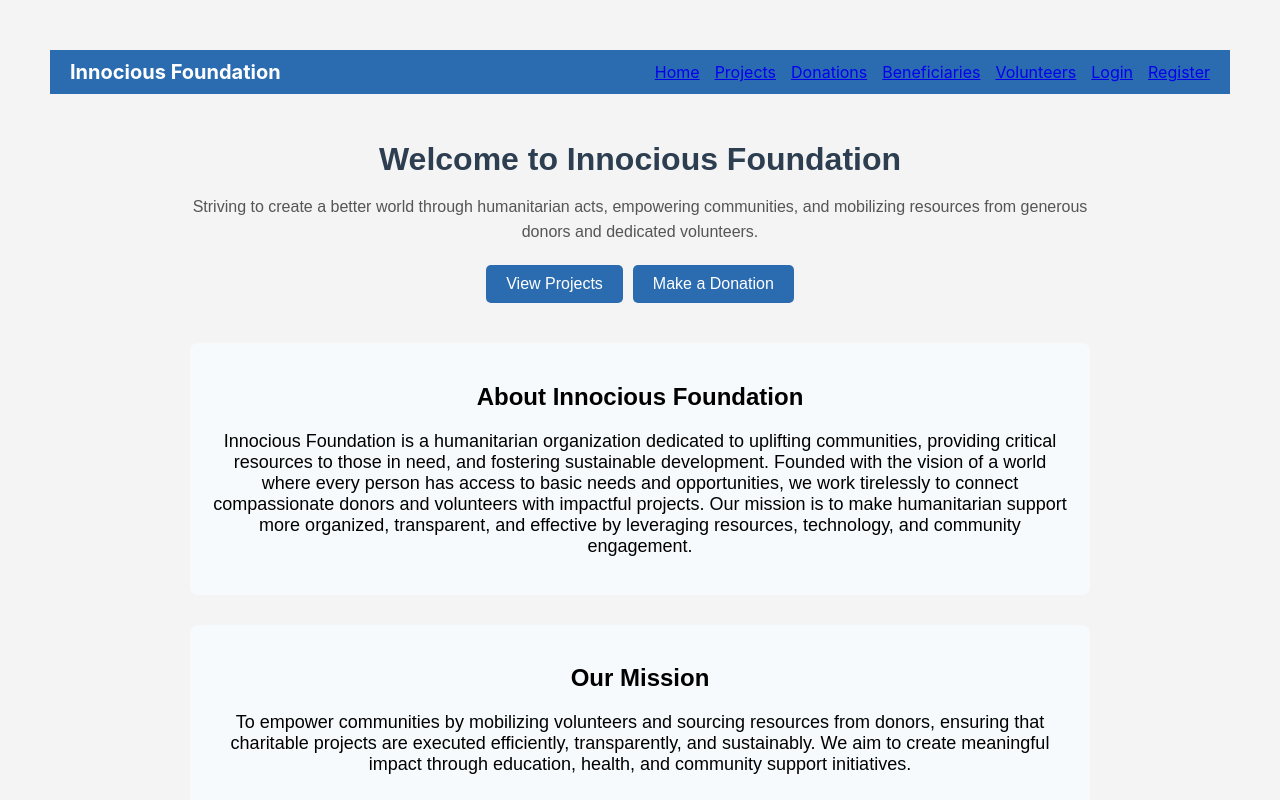
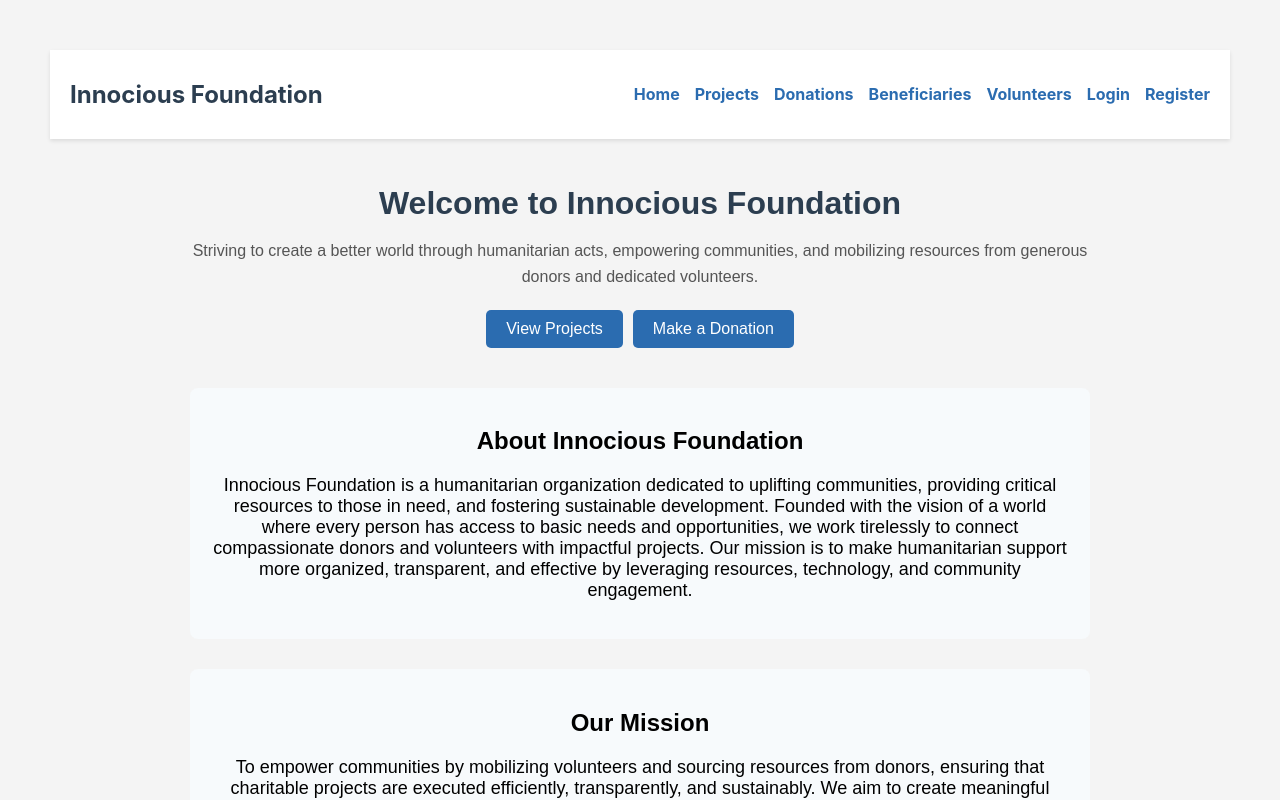
Before and after one commit to Omwami-dev/community-aid-frontend, a React (Create React App) app: page / in a window 1280 px wide. Shown: the top 800 px of the page. Built offline with nearby package versions, Linux system fonts and the light colour scheme.

Commit message:
update navbar with a new style

```diff
--- a/src/components/Navbar.js
+++ b/src/components/Navbar.js
@@ -1,85 +1,72 @@
-import React, { useState, useEffect } from "react";
+import React, { useState } from "react";
 import { Link } from "react-router-dom";
 
 const Navbar = () => {
-  const [isOpen, setIsOpen] = useState(false);
-  const [isMobile, setIsMobile] = useState(window.innerWidth <= 768);
-
-  // Update isMobile on window resize
-  useEffect(() => {
-    const handleResize = () => setIsMobile(window.innerWidth <= 768);
-    window.addEventListener("resize", handleResize);
-    return () => window.removeEventListener("resize", handleResize);
-  }, []);
-
-  const toggleMenu = () => setIsOpen(!isOpen);
+  const [isMobile, setIsMobile] = useState(false);
 
   return (
     <nav style={navStyle}>
-      <div style={logoStyle}>Innocious Foundation</div>
-
-      {isMobile && (
-        <div style={hamburgerStyle} onClick={toggleMenu}>
-          <div style={barStyle}></div>
-          <div style={barStyle}></div>
-          <div style={barStyle}></div>
-        </div>
-      )}
-
-      <ul
-        style={{
-          ...navLinksStyle,
-          flexDirection: isMobile ? "column" : "row",
-          display: isMobile ? (isOpen ? "flex" : "none") : "flex",
-        }}
-      >
-        <li><Link className="nav-link" to="/" onClick={() => setIsOpen(false)}>Home</Link></li>
-        <li><Link className="nav-link" to="/projects" onClick={() => setIsOpen(false)}>Projects</Link></li>
-        <li><Link className="nav-link" to="/donations" onClick={() => setIsOpen(false)}>Donations</Link></li>
-        <li><Link className="nav-link" to="/beneficiaries" onClick={() => setIsOpen(false)}>Beneficiaries</Link></li>
-        <li><Link className="nav-link" to="/volunteers" onClick={() => setIsOpen(false)}>Volunteers</Link></li>
-        <li><Link className="nav-link" to="/login" onClick={() => setIsOpen(false)}>Login</Link></li>
-        <li><Link className="nav-link" to="/register" onClick={() => setIsOpen(false)}>Register</Link></li>
+      <h2 style={{ color: "#2c3e50" }}>Innocious Foundation</h2>
+      <ul style={isMobile ? mobileMenuStyle : desktopMenuStyle}>
+        <li><Link to="/" style={linkStyle}>Home</Link></li>
+        <li><Link to="/projects" style={linkStyle}>Projects</Link></li>
+        <li><Link to="/donations" style={linkStyle}>Donations</Link></li>
+        <li><Link to="/beneficiaries" style={linkStyle}>Beneficiaries</Link></li>
+        <li><Link to="/volunteers" style={linkStyle}>Volunteers</Link></li>
+        <li><Link to="/login" style={linkStyle}>Login</Link></li>
+        <li><Link to="/register" style={linkStyle}>Register</Link></li>
       </ul>
+      <button style={mobileToggleStyle} onClick={() => setIsMobile(!isMobile)}>
+        ☰
+      </button>
     </nav>
   );
 };
 
+// Styles
 const navStyle = {
   display: "flex",
   justifyContent: "space-between",
   alignItems: "center",
   padding: "10px 20px",
-  backgroundColor: "#2b6cb0",
+  backgroundColor: "#fff", // white navbar
+  boxShadow: "0 2px 4px rgba(0,0,0,0.1)",
   position: "sticky",
   top: 0,
-  zIndex: 1000,
-  flexWrap: "wrap",
+  zIndex: 100,
 };
 
-const logoStyle = {
-  color: "#fff",
-  fontWeight: "bold",
-  fontSize: "20px",
+const desktopMenuStyle = {
+  display: "flex",
+  listStyle: "none",
+  gap: "15px",
 };
 
-const hamburgerStyle = {
-  display: "block",
+const mobileMenuStyle = {
+  display: "flex",
+  flexDirection: "column",
+  listStyle: "none",
+  gap: "10px",
+  position: "absolute",
+  top: "60px",
+  left: 0,
+  right: 0,
+  backgroundColor: "#fff", // white background for mobile menu
+  padding: "20px",
+};
+
+const linkStyle = {
+  textDecoration: "none",
+  color: "#2b6cb0", // dark blue for links
+  fontWeight: "bold",
+};
+
+const mobileToggleStyle = {
+  display: "none",
+  fontSize: "24px",
+  background: "none",
+  border: "none",
   cursor: "pointer",
 };
 
-const barStyle = {
-  width: "25px",
-  height: "3px",
-  backgroundColor: "#fff",
-  margin: "4px 0",
-};
-
-const navLinksStyle = {
-  listStyle: "none",
-  margin: 0,
-  padding: 0,
-  gap: "15px",
-};
-
 export default Navbar;
```
